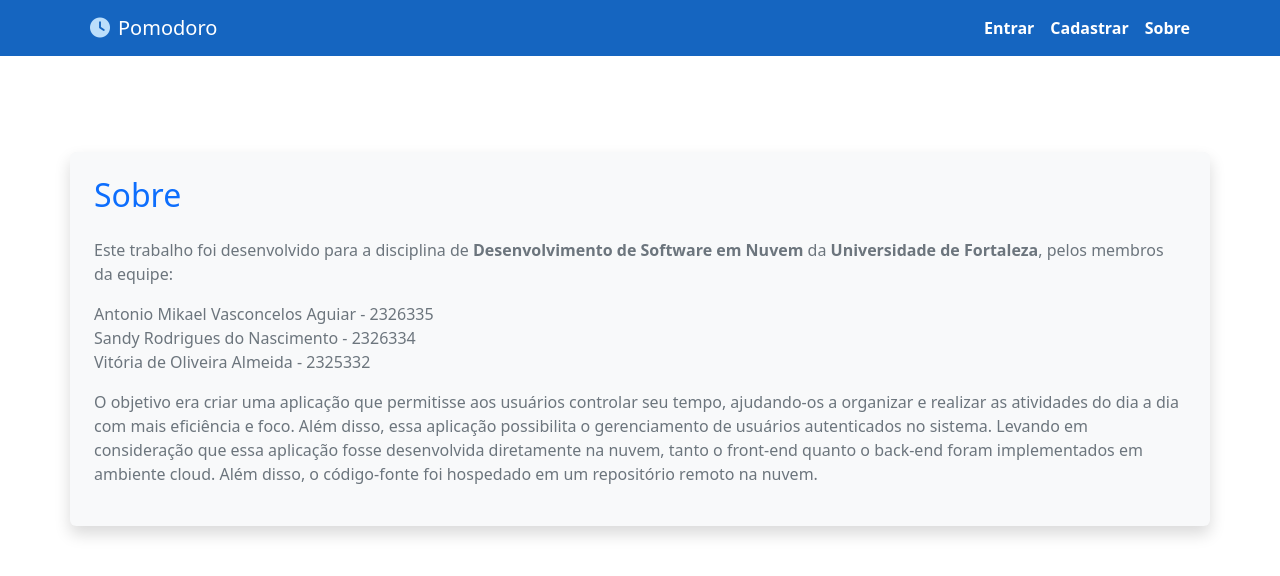
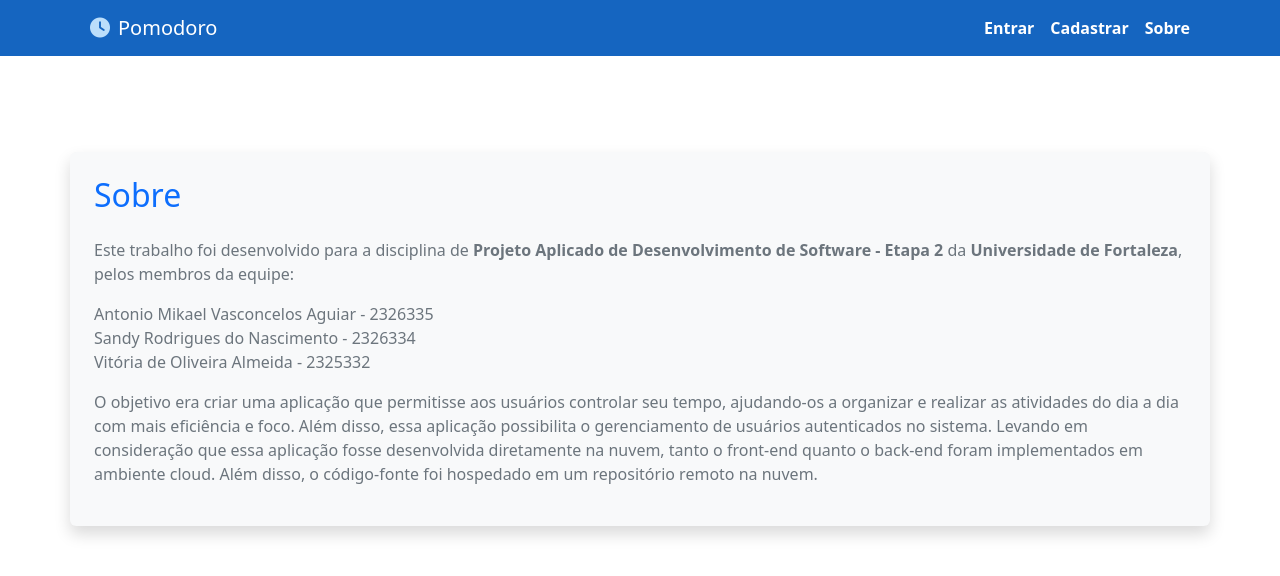
Before and after one commit to Mikaelpro1010/Pomodoro_Online, a React (Vite) app in the folder app_front-end/app_gerenciamento_users/: page /about in a window 1280 px wide. Shown: the top 576 px of the page. Built offline with nearby package versions, Linux system fonts and the light colour scheme.

Commit message:
Update page.jsx

```diff
--- a/app_front-end/app_gerenciamento_users/src/pages/about/page.jsx
+++ b/app_front-end/app_gerenciamento_users/src/pages/about/page.jsx
@@ -54,7 +54,7 @@ function About() {
                 <div className="container bg-light p-4 rounded shadow">
                     <h2 className="text-primary mb-4">Sobre</h2>
                     <p className="text-secondary">
-                        Este trabalho foi desenvolvido para a disciplina de <strong>Desenvolvimento de Software em Nuvem </strong>
+                        Este trabalho foi desenvolvido para a disciplina de <strong>Projeto Aplicado de Desenvolvimento de Software - Etapa 2 </strong>
                         da <strong> Universidade de Fortaleza</strong>, pelos membros da equipe:
                     </p>
                     <ul className="list-unstyled text-secondary">
```
